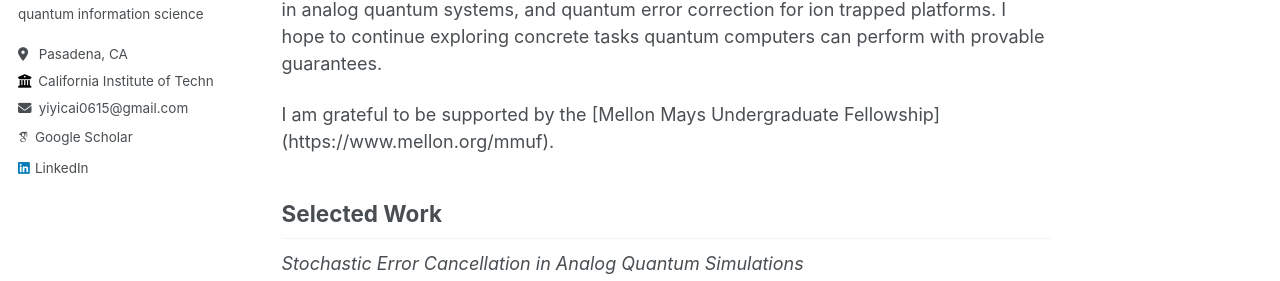
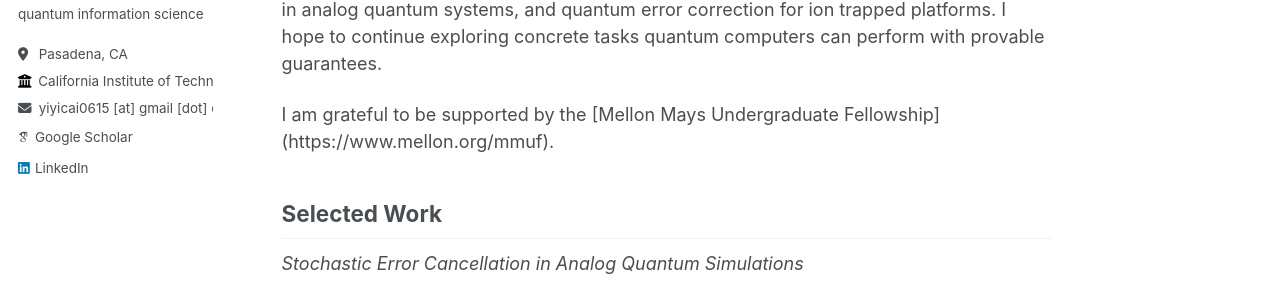
Before and after one commit to Yiyi-Cai/yiyi-cai.github.io, a Jekyll site: the page built from _pages/about.md, in a window 1280 px wide. Shown: the part 349-630 px from the top of the page. Built offline with Jekyll 4.4.1, drawn with Linux system fonts in a browser that asks for light colours; some web fonts are replaced.

Commit message:
Update _config.yml

```diff
--- a/_config.yml
+++ b/_config.yml
@@ -26,7 +26,8 @@ author:
   bio              : "undergraduate student at Caltech with interests in quantum information science"
   location         : " Pasadena, CA"
   employer         : "California Institute of Technology"
-  email            : " yiyicai0615@gmail.com"
+  email            : " yiyi [at] caltech [dot] com"
+  email            : " yiyicai0615 [at] gmail [dot] com"
 
   # Academic websites
   googlescholar    : "https://scholar.google.com/citations?user=tPRO-fIAAAAJ&hl=en"
```
